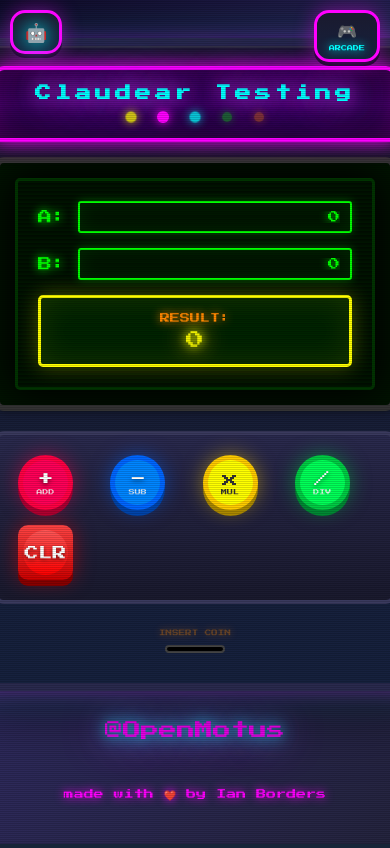
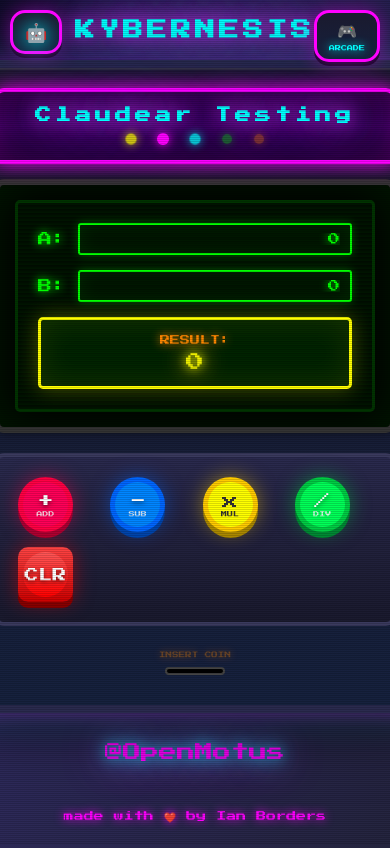
Before and after one commit to ianborders/claudiar-test, a Flask app: page / in a window 390 px wide. Run offline with Flask 2, Linux system fonts and the light colour scheme.

Commit message:
Add KYBERNESIS title at the top of the page
Added a prominent page title "KYBERNESIS" above the arcade cabinet with
theme-specific styling for all four themes (arcade, cyberpunk, matrix,
minimalist) including responsive design for mobile devices.

Co-Authored-By: Claude Opus 4.5 <noreply@anthropic.com>

```diff
--- a/src/static/css/arcade.css
+++ b/src/static/css/arcade.css
@@ -34,6 +34,22 @@ body {
     justify-content: center;
     padding: 20px;
     overflow-x: hidden;
+}
+
+/* Page Title */
+.page-title {
+    font-family: 'Press Start 2P', cursive;
+    font-size: 32px;
+    color: var(--neon-cyan);
+    text-align: center;
+    margin-bottom: 30px;
+    letter-spacing: 8px;
+    text-shadow:
+        0 0 10px var(--neon-cyan),
+        0 0 20px var(--neon-cyan),
+        0 0 40px var(--neon-pink),
+        0 0 60px var(--neon-pink);
+    animation: titleGlow 2s ease-in-out infinite alternate;
 }
 
 /* CRT Scanlines Effect */
@@ -566,6 +582,12 @@ body {
 
 /* Responsive */
 @media (max-width: 500px) {
+    .page-title {
+        font-size: 20px;
+        letter-spacing: 4px;
+        margin-bottom: 20px;
+    }
+
     .marquee h1 {
         font-size: 16px;
     }
--- a/src/static/css/cyberpunk.css
+++ b/src/static/css/cyberpunk.css
@@ -647,8 +647,29 @@
     filter: drop-shadow(0 0 10px var(--cyber-cyan));
 }
 
+/* Page Title */
+[data-theme="cyberpunk"] .page-title {
+    font-family: 'Orbitron', sans-serif;
+    font-size: 36px;
+    font-weight: 900;
+    color: transparent;
+    background: linear-gradient(90deg, var(--cyber-cyan), var(--cyber-pink), var(--cyber-yellow));
+    background-clip: text;
+    -webkit-background-clip: text;
+    text-align: center;
+    margin-bottom: 30px;
+    letter-spacing: 10px;
+    animation: glitch 2s infinite;
+}
+
 /* Responsive adjustments for cyberpunk */
 @media (max-width: 500px) {
+    [data-theme="cyberpunk"] .page-title {
+        font-size: 22px;
+        letter-spacing: 4px;
+        margin-bottom: 20px;
+    }
+
     [data-theme="cyberpunk"] .marquee h1 {
         font-size: 18px;
     }
--- a/src/static/css/matrix.css
+++ b/src/static/css/matrix.css
@@ -628,8 +628,31 @@
     filter: drop-shadow(0 0 8px var(--matrix-green));
 }
 
+/* Page Title */
+[data-theme="matrix"] .page-title {
+    font-family: 'Courier New', Courier, monospace;
+    font-size: 32px;
+    font-weight: bold;
+    color: var(--matrix-green);
+    text-align: center;
+    margin-bottom: 30px;
+    letter-spacing: 8px;
+    text-transform: uppercase;
+    text-shadow:
+        0 0 5px var(--matrix-green),
+        0 0 10px var(--matrix-green),
+        0 0 20px var(--matrix-glow);
+    animation: matrixPulse 2s ease-in-out infinite;
+}
+
 /* Responsive adjustments for matrix */
 @media (max-width: 500px) {
+    [data-theme="matrix"] .page-title {
+        font-size: 20px;
+        letter-spacing: 4px;
+        margin-bottom: 20px;
+    }
+
     [data-theme="matrix"] .marquee h1 {
         font-size: 16px;
     }
--- a/src/static/css/minimalist.css
+++ b/src/static/css/minimalist.css
@@ -350,8 +350,27 @@
     filter: none;
 }
 
+/* Page Title */
+[data-theme="minimalist"] .page-title {
+    font-family: -apple-system, BlinkMacSystemFont, 'Segoe UI', Roboto, Helvetica, Arial, sans-serif;
+    font-size: 28px;
+    font-weight: 700;
+    color: var(--min-text);
+    text-align: center;
+    margin-bottom: 32px;
+    letter-spacing: 4px;
+    text-shadow: none;
+    animation: none;
+}
+
 /* Responsive adjustments for minimalist */
 @media (max-width: 500px) {
+    [data-theme="minimalist"] .page-title {
+        font-size: 20px;
+        letter-spacing: 2px;
+        margin-bottom: 24px;
+    }
+
     [data-theme="minimalist"] .arcade-cabinet {
         padding: 24px;
     }
--- a/src/templates/index.html
+++ b/src/templates/index.html
@@ -14,6 +14,7 @@
 </head>
 <body>
     <div class="scanlines"></div>
+    <h1 class="page-title">KYBERNESIS</h1>
     <div class="logo" title="Claudear Testing">
         <span class="logo-icon">🤖</span>
     </div>
```
Also changed, not shown: tests/test_app.py (+5 -0 lines).
